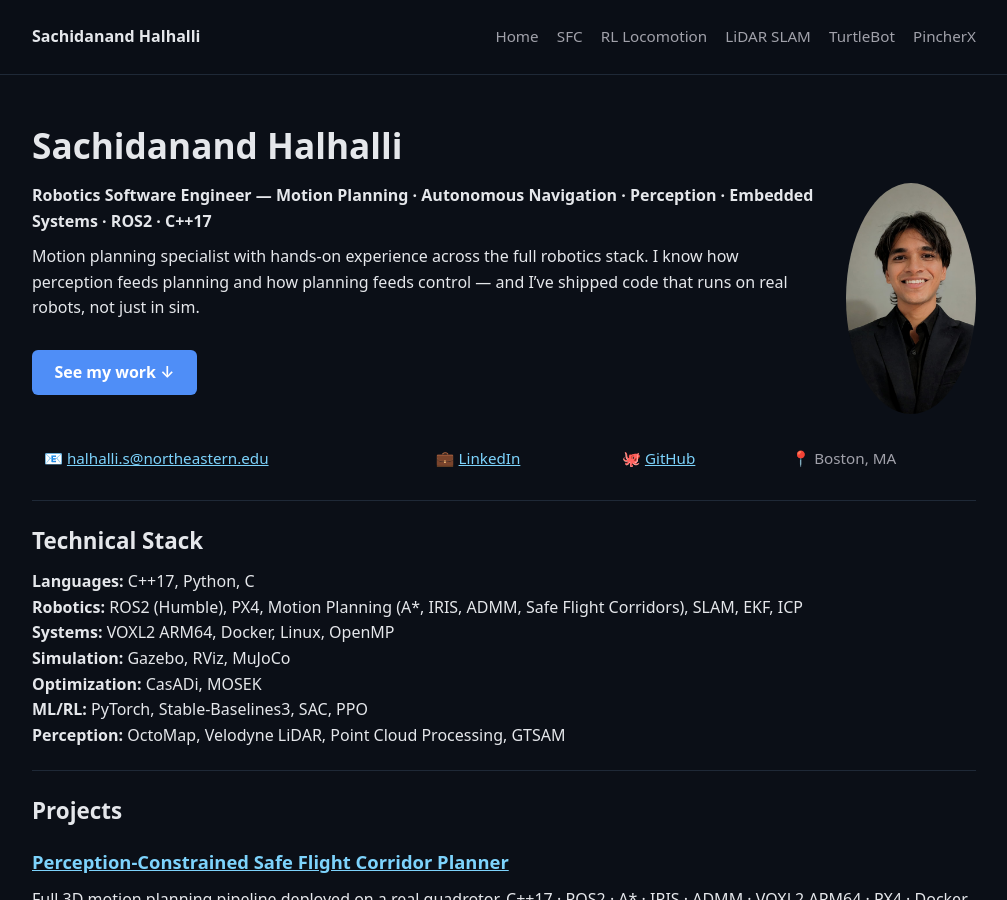
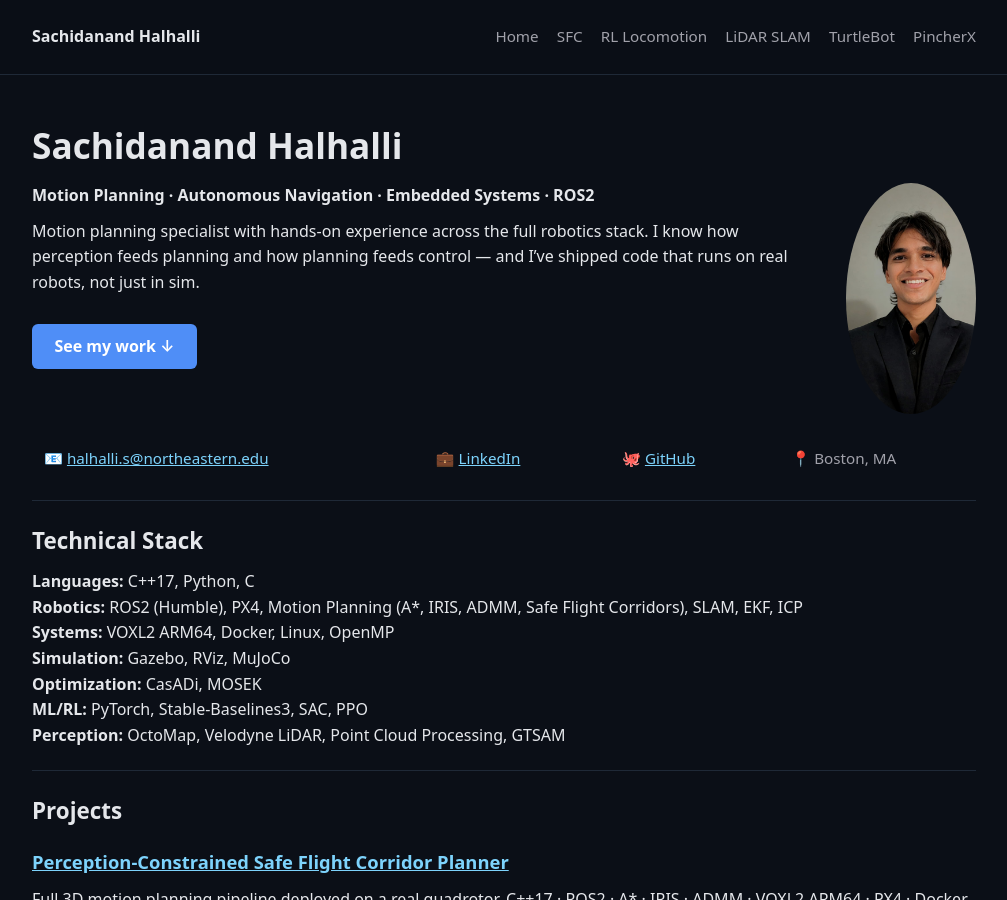
Before and after one commit to halhalli-s/halhalli-s.github.io, a Jekyll site: the page built from index.md, in a window 1280 px wide and 900 px high. Shown: the whole window, without its empty margins (136-1143 px from the left). Built offline with Jekyll 4.4.1, drawn with Linux system fonts in a browser that asks for light colours.

Commit message:
Update index.md

```diff
--- a/index.md
+++ b/index.md
@@ -7,7 +7,7 @@ title: Sachidanand Halhalli
 
 <img src="./Assets/images/profile_pic.jpeg" alt="Sachidanand Halhalli" style="width:130px;height:110px;border-radius:54%;object-fit:cover;object-position:center 15%;float:right;margin:0 0 1.5rem 2rem;">
 
-**Robotics Software Engineer — Motion Planning · Autonomous Navigation · Perception · Embedded Systems · ROS2 · C++17**
+**Motion Planning · Autonomous Navigation · Embedded Systems · ROS2**
 
 
 Motion planning specialist with hands-on experience across the full robotics stack. I know how perception feeds planning and how planning feeds control — and I've shipped code that runs on real robots, not just in sim.
```
Also changed, not shown: other parts of index.md (+1 -1 lines).
